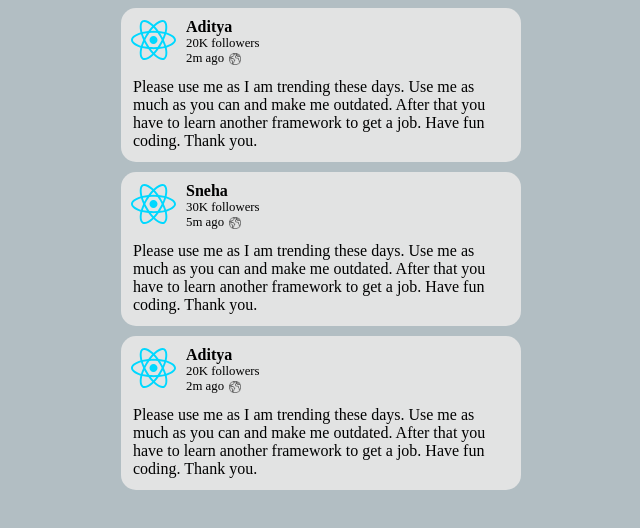
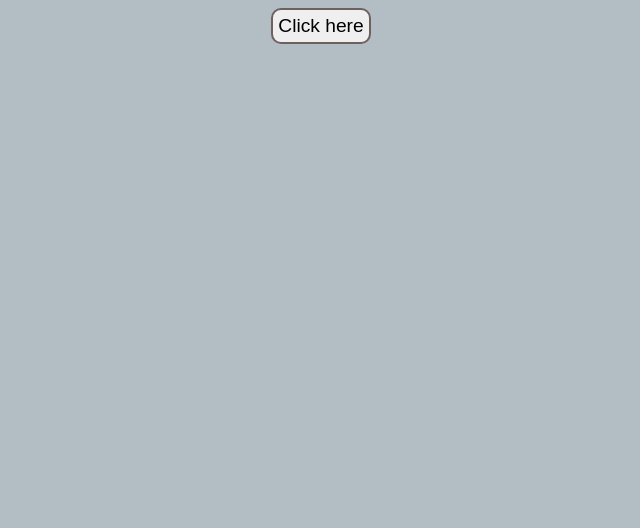
Before and after one commit to Aditya-aks-710/Cohort, a React (Vite) app: page / in a window 1280 px wide. Shown: the top 528 px of the page, without its empty margins (319-959 px from the left). Built offline with nearby package versions, Linux system fonts and the light colour scheme.

Commit message:
Add post button

```diff
--- a/src/App.css
+++ b/src/App.css
@@ -31,14 +31,14 @@ body {
 }
 #container {
   display: flex;
-  margin-bottom: 10px;
-  /* justify-content: center; */
+  flex-direction: column;
 }
 
 #post-container {
   background-color: #e2e3e3;
   width: 400px;
   border-radius: 15px;
+  margin-bottom: 10px;
 }
 
 #time {
@@ -55,3 +55,10 @@ body {
 #post-description {
   margin: 12px;
 }
+
+button {
+  font-size: 1.2rem;
+  padding: 5px;
+  border: 2px solid rgb(111, 96, 96);
+  border-radius: 10px;
+}
--- a/src/App.jsx
+++ b/src/App.jsx
@@ -2,36 +2,36 @@ import { useState } from 'react'
 import "./App.css"
 import logo from "./assets/react.svg"
 import globe from "./assets/worldwide.png"
+
+
 function App() {
+  const [posts, setPosts] = useState([]);
+
+  const postComponents = posts.map(post => <Post
+    name={post.name}
+    subtitle={post.subtitle}
+    time={post.time}
+    image={post.image}
+    description={post.description}
+  />)
+
+  function addPost() {
+    setPosts([...posts, {
+      name: "Aditya",
+      subtitle: "20K followers",
+      time: "2m ago",
+      image: globe,
+      description: "Want to know how i fucked my entire internship chances at texas. Check out the video. Thank YOU"
+    }])
+  }
+
+
   return (
     <div id='top-container'>
       <div id='container'>
-        <Post
-        name={"Aditya"}
-        subtitle={"20K followers"}
-        time={"2m ago"}
-        image={globe}
-        description={"Please use me as I am trending these days. Use me as much as you can and make me outdated. After that you have to learn another framework to get a job. Have fun coding. Thank you."}
-        />
+        {postComponents}
       </div>
-      <div id='container'>
-        <Post
-        name={"Sneha"}
-        subtitle={"30K followers"}
-        time={"5m ago"}
-        image={globe}
-        description={"Please use me as I am trending these days. Use me as much as you can and make me outdated. After that you have to learn another framework to get a job. Have fun coding. Thank you."}
-        />
-      </div>
-      <div id='container'>
-        <Post
-        name={"Aditya"}
-        subtitle={"20K followers"}
-        time={"2m ago"}
-        image={globe}
-        description={"Please use me as I am trending these days. Use me as much as you can and make me outdated. After that you have to learn another framework to get a job. Have fun coding. Thank you."}
-        />
-      </div>
+      <button onClick={addPost}>Click here</button>
     </div>
   )
 }
@@ -46,10 +46,10 @@ function Post({name, subtitle, time, image, description}) {
         <div id='profile-data'>
           <b>{name}</b>
           <div>{subtitle}</div>
-          <div id='time'>
+          {time && <div id='time'>
             {time}
             <img src={image}/>
-          </div>
+          </div>}
         </div>
       </div>
       <div id='post-description'>
```
